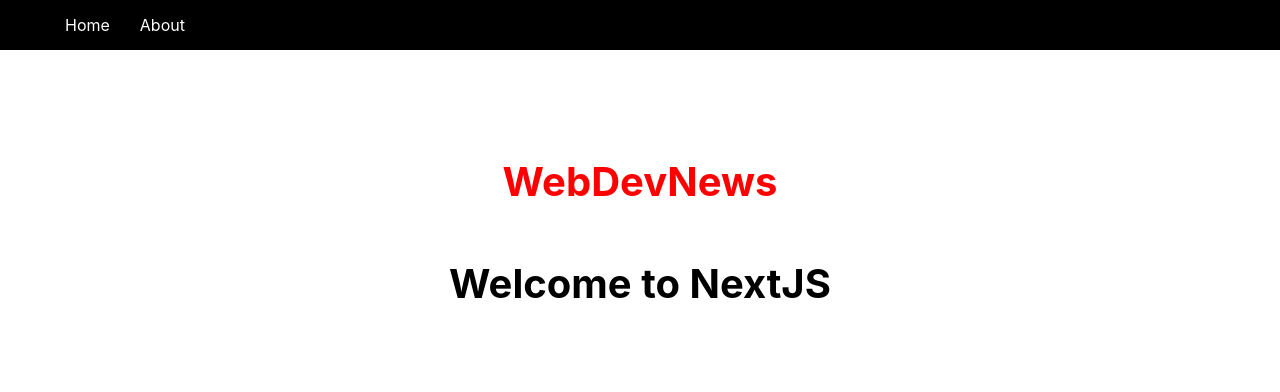
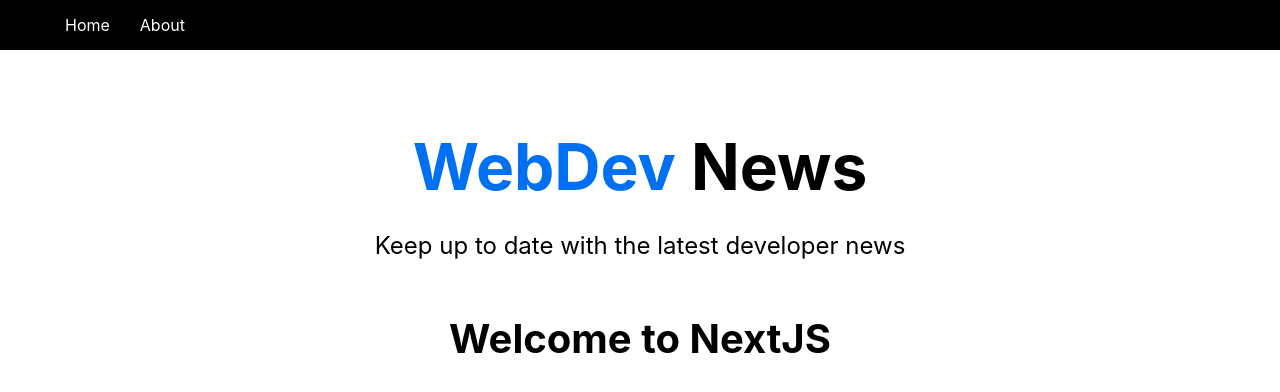
Before and after one commit to jleomorris/webdev-news, a Next.js app: page / in a window 1280 px wide. Shown: the top 392 px of the page. Built offline with nearby package versions, Linux system fonts and the light colour scheme.

Commit message:
Remove example styled JSX in Header

```diff
--- a/components/Header.js
+++ b/components/Header.js
@@ -3,16 +3,12 @@
 const Header = () => {
   return (
     <div>
-      <h1 className="title">
-        <span>WebDev</span>News
+      <h1 className={headerStyles.title}>
+        <span>WebDev</span> News
       </h1>
-      <style>
-        {`
-          .title {
-            color: red;
-          }
-        `}
-      </style>
+      <p className={headerStyles.description}>
+        Keep up to date with the latest developer news
+      </p>
     </div>
   );
 };
```
